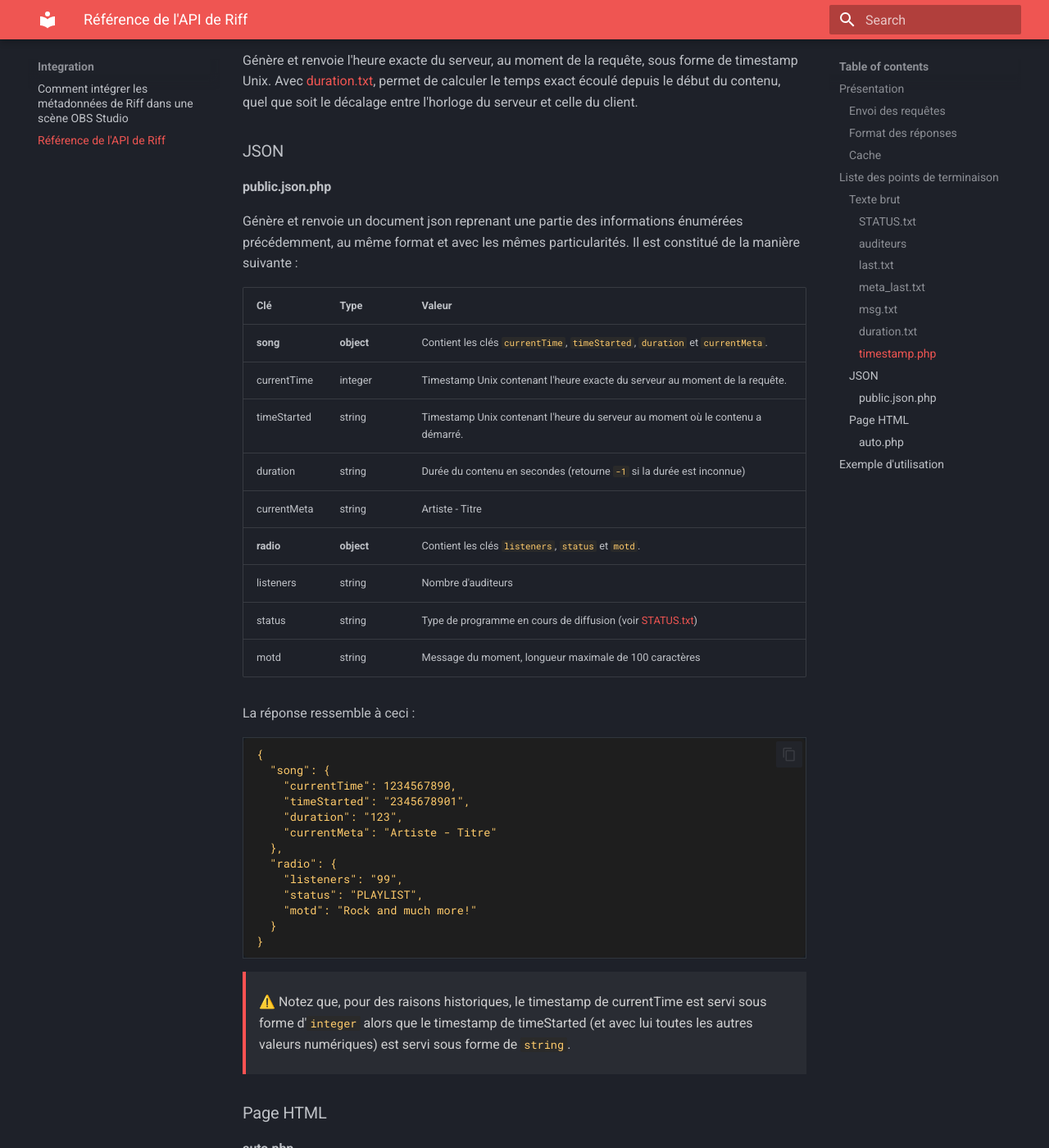
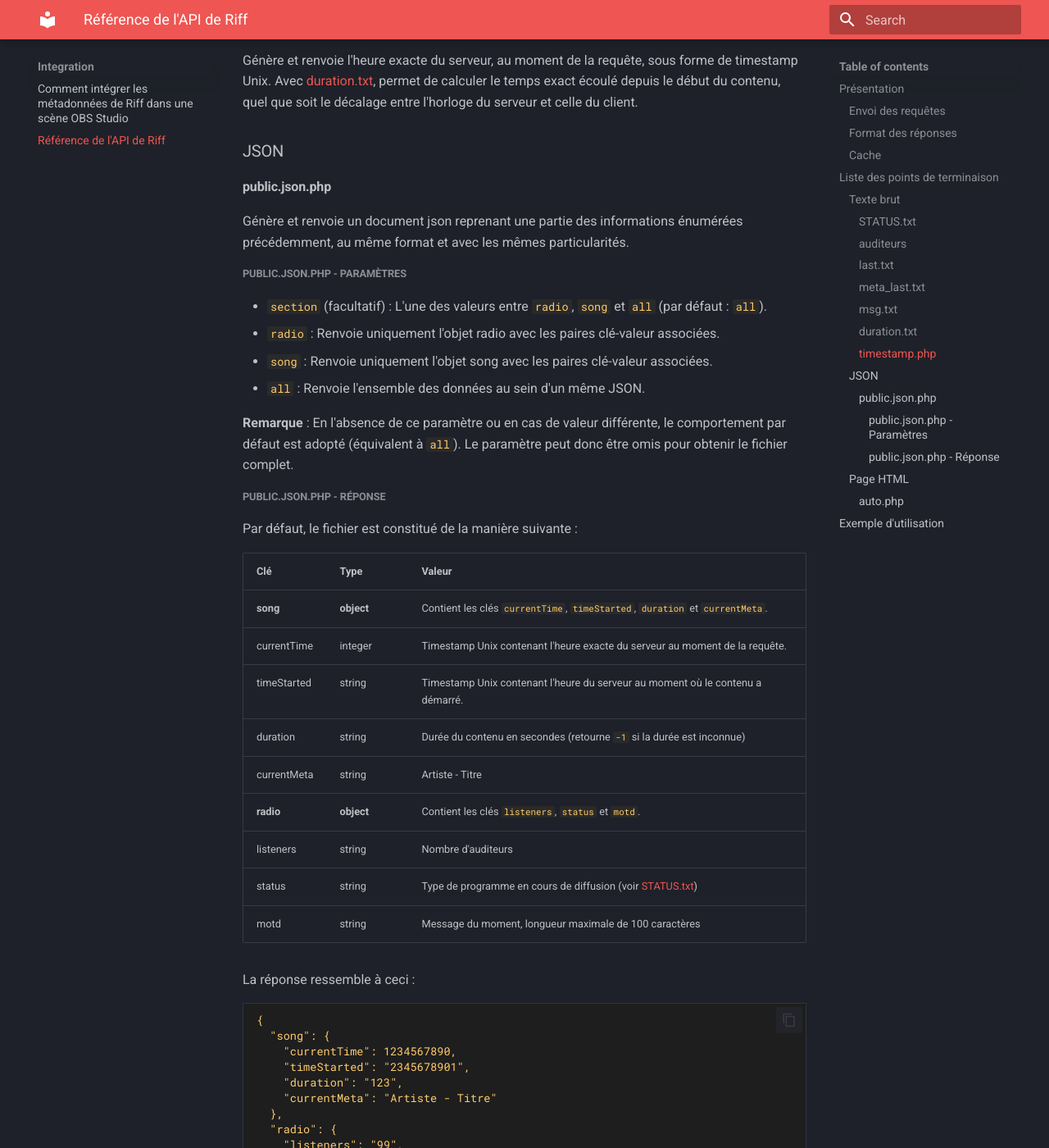
Before and after one commit to riffradio/documentation-riff, an MkDocs documentation site: the page built from docs/integration/reference-api.md, in a window 1280 px wide and 1400 px high, scrolled down 3822 px. Shown: the whole window at 82% size. Built offline with MkDocs 1.6.1 and Material for MkDocs 9.7.7, drawn with Linux system fonts in a browser that asks for light colours; some of the changed text lies outside the part shown.

Commit message:
Adding details for new parameter 'section' in endpoint public.json.php

````diff
--- a/docs/integration/reference-api.md
+++ b/docs/integration/reference-api.md
@@ -102,7 +102,20 @@ Génère et renvoie l'heure exacte du serveur, au moment de la requête, sous fo
 
 #### public.json.php
 
-Génère et renvoie un document json reprenant une partie des informations énumérées précédemment, au même format et avec les mêmes particularités. Il est constitué de la manière suivante :
+Génère et renvoie un document json reprenant une partie des informations énumérées précédemment, au même format et avec les mêmes particularités.
+
+##### public.json.php - Paramètres
+
+- `section` (facultatif) : L'une des valeurs entre `radio`, `song` et `all` (par défaut : `all`).
+  - `radio` : Renvoie uniquement l'objet radio avec les paires clé-valeur associées.
+  - `song` : Renvoie uniquement l'objet song avec les paires clé-valeur associées.
+  - `all` : Renvoie l'ensemble des données au sein d'un même JSON.
+
+**Remarque** : En l'absence de ce paramètre ou en cas de valeur différente, le comportement par défaut est adopté (équivalent à `all`). Le paramètre peut donc être omis pour obtenir le fichier complet.
+
+##### public.json.php - Réponse
+
+Par défaut, le fichier est constitué de la manière suivante :
 
 |Clé|Type|Valeur|
 |---|----|------|
@@ -134,6 +147,8 @@ Génère et renvoie un document json reprenant une partie des informations énum
 }
 ```
 
+L'un ou l'autre objet pourra être émis en fonction de l'utilisation du paramètre `section` (voir section [paramètres](#publicjsonphp---paramètres)).
+
 > ⚠️ Notez que, pour des raisons historiques, le timestamp de currentTime est servi sous forme d'`integer` alors que le timestamp de timeStarted (et avec lui toutes les autres valeurs numériques) est servi sous forme de `string`.
 
 ### Page HTML
````
